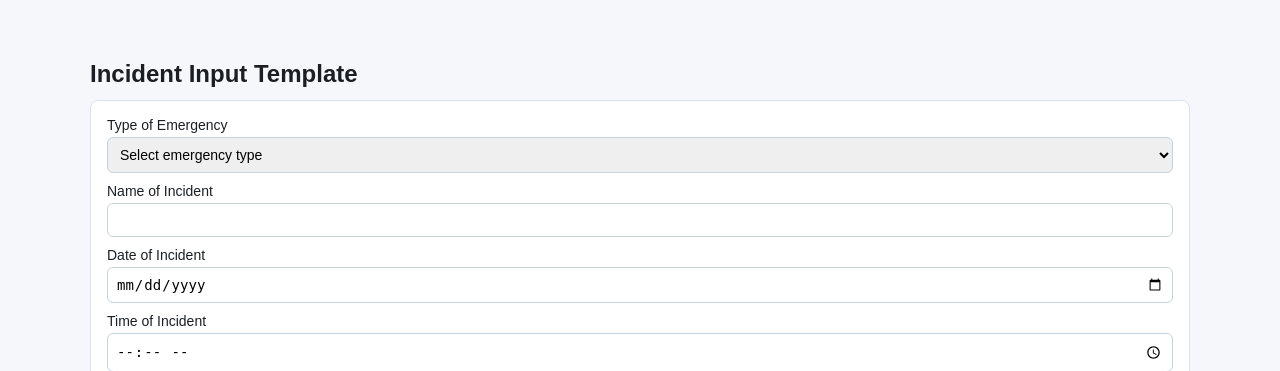
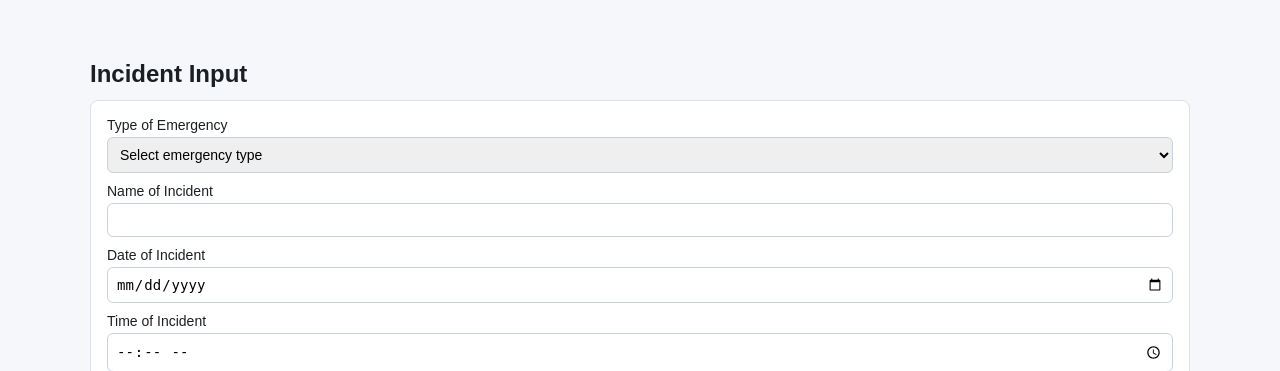
Before and after one commit to RigelKun/Incident_Report, a Flask app: page / in a window 1280 px wide. Shown: the part 63-434 px from the top of the page. Run offline with Flask 3, Linux system fonts and the light colour scheme.

Commit message:
Edited Header Text

```diff
--- a/templates/app.html
+++ b/templates/app.html
@@ -17,7 +17,7 @@
 	</header>
 
 	<div class="container">
-		<h2>Incident Input Template</h2>
+		<h2>Incident Input</h2>
 
 		{% with messages = get_flashed_messages(with_categories=true) %}
 			{% if messages %}
```
